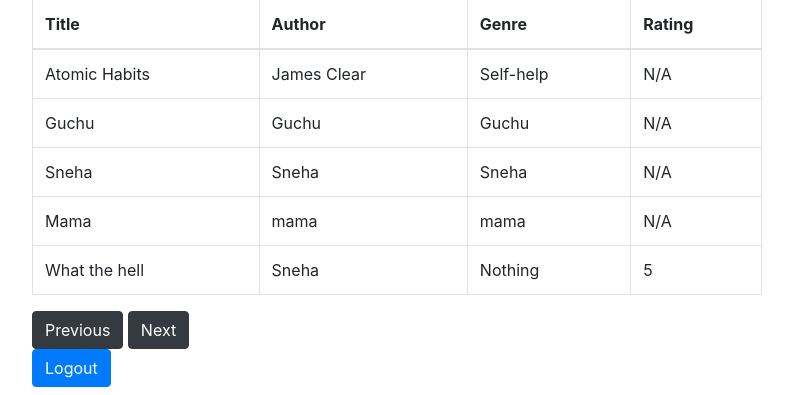
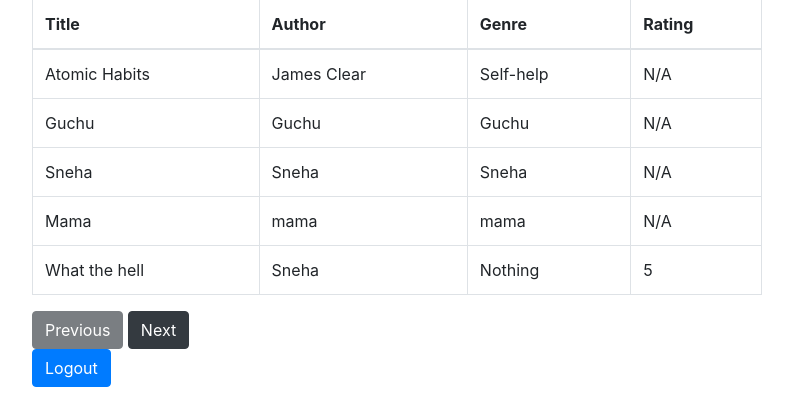
Before and after one commit to Soumyashree6002/Library, a Flask app: page /dashboard in a window 1280 px wide. Shown: the part 405-800 px from the top of the page, without its empty margins (243-1036 px from the left). Run offline with Flask 3, Linux system fonts and the light colour scheme; a user stored in the database is signed in; data comes from the database, SQL or seed files in the repository.

Commit message:
Updated working of prev and next button(prev will be disabled for first page and next will be for last page)

```diff
--- a/static/dashboard.js
+++ b/static/dashboard.js
@@ -30,6 +30,11 @@ async function fetchBooks() {
                 </tr>`;
             tableBody.innerHTML += row;
         });
+
+        totalPages = data.total_pages;
+
+        updatePageButtons();
+
     }
     catch (error) {
         console.error("Error fetching books : ", error);
@@ -37,8 +42,10 @@ async function fetchBooks() {
 }
 
 function nextPage() {
-    currentPage++;
-    fetchBooks();
+    if(currentPage < totalPages) {
+        currentPage++;
+        fetchBooks();
+    }
 }
 
 function prevPage() {
@@ -53,4 +60,9 @@ function updateLimit() {
     fetchBooks();
 }
 
+function updatePageButtons() {
+    document.getElementById("prevBtn").disabled = currentPage === 1;
+    document.getElementById("nextBtn").disabled = currentPage >= totalPages;
+}
+
 window.onload = fetchBooks;
--- a/templates/dashboard.html
+++ b/templates/dashboard.html
@@ -73,8 +73,8 @@
 
                     </tbody>
                 </table>
-                <button onclick="prevPage()" class="btn btn-dark">Previous</button>
-                <button onclick="nextPage()" class="btn btn-dark">Next</button>
+                <button id = "prevBtn" onclick="prevPage()" class="btn btn-dark">Previous</button>
+                <button id = "nextBtn" onclick="nextPage()" class="btn btn-dark">Next</button>
                 <div><a href="/logout" class="btn btn-primary">Logout</a></div>
             </div>
         </div>
```
